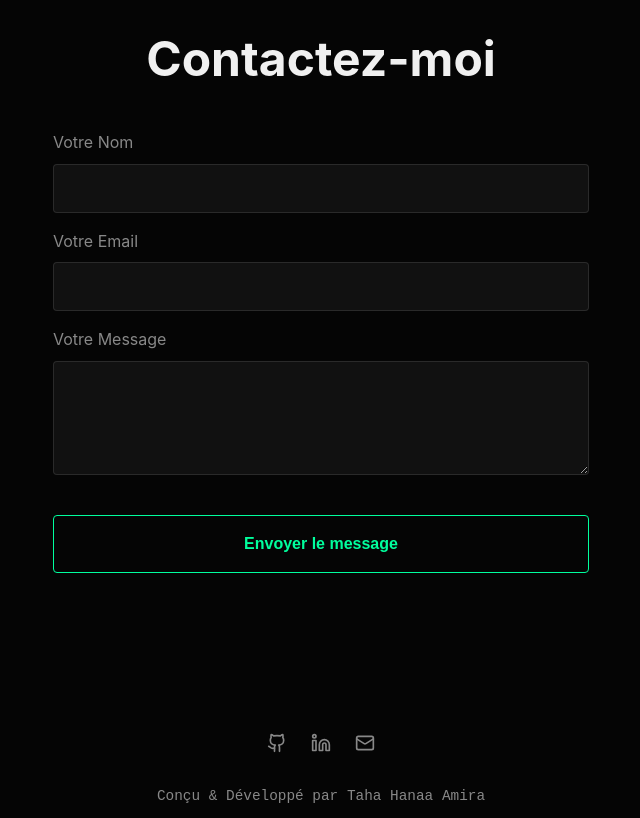
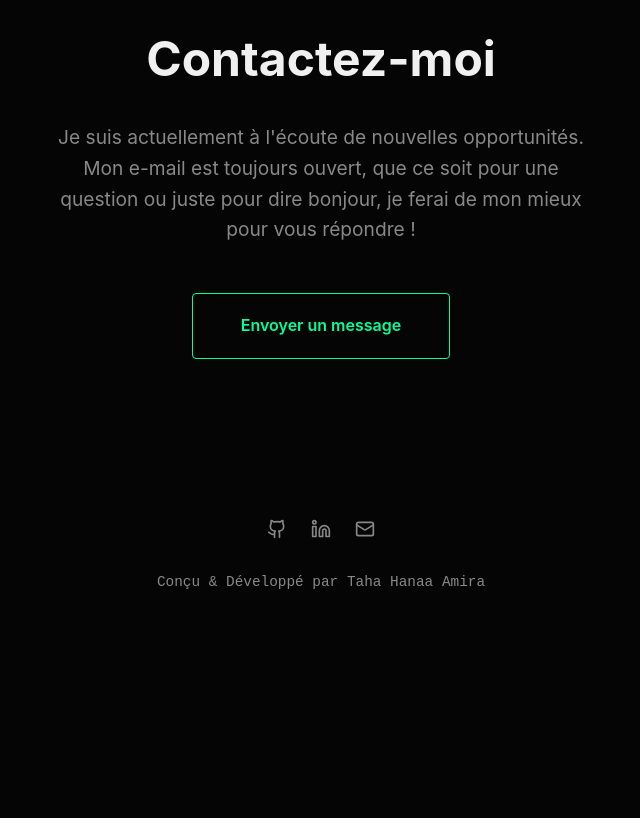
Before and after one commit to hanaaAmira9/portfolio, a React (Vite) app: page / in a window 1280 px wide. Shown: the part 3640-4458 px from the top of the page, without its empty margins (319-959 px from the left). After the commit the page ends 4266 px from the top, so only its background shows below. Built offline with nearby package versions, Linux system fonts and the light colour scheme.

Commit message:
Revert Contact section to simple layout

```diff
--- a/src/components/Contact.jsx
+++ b/src/components/Contact.jsx
@@ -1,24 +1,6 @@
-import { useState } from 'react';
 import { motion } from 'framer-motion';
 
 const Contact = () => {
-    const [formData, setFormData] = useState({
-        name: '',
-        email: '',
-        message: ''
-    });
-
-    const handleChange = (e) => {
-        setFormData({ ...formData, [e.target.name]: e.target.value });
-    };
-
-    const handleSubmit = (e) => {
-        e.preventDefault();
-        const subject = encodeURIComponent(`Contact Portfolio de ${formData.name}`);
-        const body = encodeURIComponent(`Nom: ${formData.name}\nEmail: ${formData.email}\n\nMessage:\n${formData.message}`);
-        window.location.href = `mailto:hanaaamira9@gmail.com?subject=${subject}&body=${body}`;
-    };
-
     return (
         <section id="contact" style={{
             padding: '8rem 2rem',
@@ -34,105 +16,34 @@ const Contact = () => {
                 <p style={{ color: 'var(--accent-primary)', fontFamily: 'var(--font-mono)', marginBottom: '1rem' }}>
                     04. La suite ?
                 </p>
-                <h2 style={{ fontSize: '3rem', fontWeight: '700', marginBottom: '2rem' }}>
+                <h2 style={{ fontSize: '3rem', fontWeight: '700', marginBottom: '1.5rem' }}>
                     Contactez-moi
                 </h2>
+                <p style={{ color: 'var(--text-secondary)', fontSize: '1.2rem', marginBottom: '3rem' }}>
+                    Je suis actuellement à l'écoute de nouvelles opportunités. Mon e-mail est toujours ouvert, que ce soit pour une question ou juste pour dire bonjour, je ferai de mon mieux pour vous répondre !
+                </p>
 
-                <form onSubmit={handleSubmit} style={{ display: 'flex', flexDirection: 'column', gap: '1rem', textAlign: 'left' }}>
-                    <div>
-                        <label style={{ display: 'block', marginBottom: '0.5rem', color: 'var(--text-secondary)' }}>Votre Nom</label>
-                        <input
-                            type="text"
-                            name="name"
-                            required
-                            value={formData.name}
-                            onChange={handleChange}
+                <motion.a
+                    href="mailto:hanaaamira9@gmail.com"
+                    whileHover={{ scale: 1.05 }}
+                    whileTap={{ scale: 0.95 }}
                     style={{
-                                width: '100%',
-                                padding: '1rem',
-                                background: 'rgba(255,255,255,0.05)',
-                                border: '1px solid rgba(255,255,255,0.1)',
-                                borderRadius: 'var(--radius-sm)',
-                                color: 'var(--text-primary)',
-                                outline: 'none',
-                                transition: 'border 0.3s'
-                            }}
-                            onFocus={(e) => e.target.style.border = '1px solid var(--accent-primary)'}
-                            onBlur={(e) => e.target.style.border = '1px solid rgba(255,255,255,0.1)'}
-                        />
-                    </div>
-
-                    <div>
-                        <label style={{ display: 'block', marginBottom: '0.5rem', color: 'var(--text-secondary)' }}>Votre Email</label>
-                        <input
-                            type="email"
-                            name="email"
-                            required
-                            value={formData.email}
-                            onChange={handleChange}
-                            style={{
-                                width: '100%',
-                                padding: '1rem',
-                                background: 'rgba(255,255,255,0.05)',
-                                border: '1px solid rgba(255,255,255,0.1)',
-                                borderRadius: 'var(--radius-sm)',
-                                color: 'var(--text-primary)',
-                                outline: 'none',
-                                transition: 'border 0.3s'
-                            }}
-                            onFocus={(e) => e.target.style.border = '1px solid var(--accent-primary)'}
-                            onBlur={(e) => e.target.style.border = '1px solid rgba(255,255,255,0.1)'}
-                        />
-                    </div>
-
-                    <div>
-                        <label style={{ display: 'block', marginBottom: '0.5rem', color: 'var(--text-secondary)' }}>Votre Message</label>
-                        <textarea
-                            name="message"
-                            required
-                            rows="5"
-                            value={formData.message}
-                            onChange={handleChange}
-                            style={{
-                                width: '100%',
-                                padding: '1rem',
-                                background: 'rgba(255,255,255,0.05)',
-                                border: '1px solid rgba(255,255,255,0.1)',
-                                borderRadius: 'var(--radius-sm)',
-                                color: 'var(--text-primary)',
-                                outline: 'none',
-                                fontFamily: 'inherit',
-                                resize: 'vertical',
-                                transition: 'border 0.3s'
-                            }}
-                            onFocus={(e) => e.target.style.border = '1px solid var(--accent-primary)'}
-                            onBlur={(e) => e.target.style.border = '1px solid rgba(255,255,255,0.1)'}
-                        />
-                    </div>
-
-                    <motion.button
-                        type="submit"
-                        whileHover={{ scale: 1.02 }}
-                        whileTap={{ scale: 0.98 }}
-                        style={{
-                            marginTop: '1rem',
-                            padding: '1.2rem',
-                            background: 'transparent',
+                        display: 'inline-block',
+                        padding: '1.2rem 3rem',
                         border: '1px solid var(--accent-primary)',
                         borderRadius: 'var(--radius-sm)',
                         color: 'var(--accent-primary)',
                         fontSize: '1rem',
                         fontWeight: '600',
+                        background: 'transparent',
                         cursor: 'pointer',
                         transition: 'background 0.3s ease'
                     }}
                     onMouseEnter={(e) => e.target.style.background = 'rgba(0, 255, 157, 0.1)'}
                     onMouseLeave={(e) => e.target.style.background = 'transparent'}
                 >
-                        Envoyer le message
-                    </motion.button>
-                </form>
-
+                    Envoyer un message
+                </motion.a>
             </motion.div>
         </section>
     );
```
Lines whose indentation alone changed are shown as unchanged.
